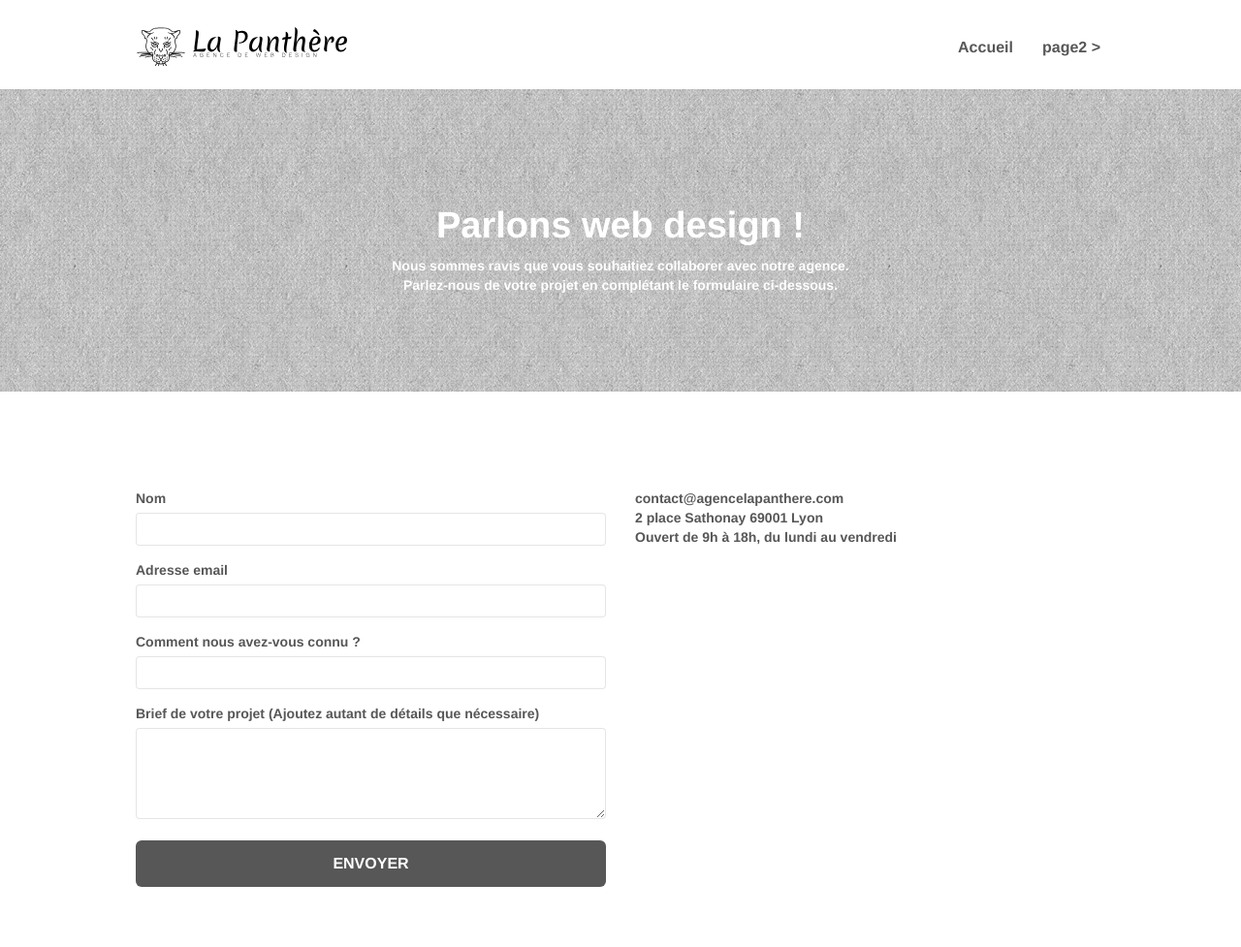
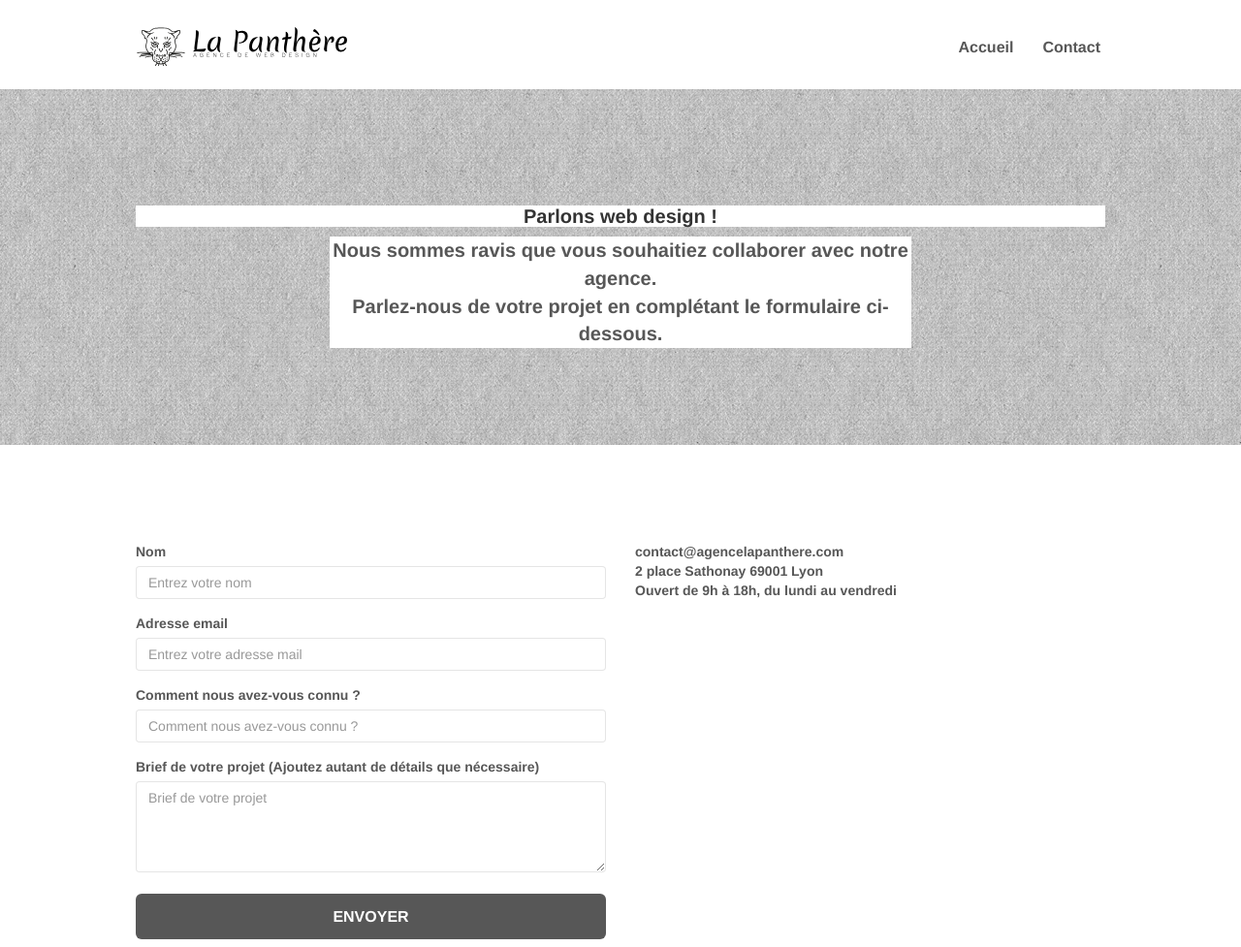
Before and after one commit to LamyaIg/Agencelapanthere, a plain HTML site: page page2.html in a window 1280 px wide. Shown: the top 977 px of the page at 97% size. Drawn offline with nearby package versions, Linux system fonts and the light colour scheme; files that its build step writes are made by us from their sources; a script that the page names is missing.

Commit message:
modification

```diff
--- a/page2.html
+++ b/page2.html
@@ -8,7 +8,7 @@
     <meta name="viewport" content="width=device-width, initial-scale=1.0, viewport-fit=cover">
     <link rel="shortcut icon" type="image/png" href="favicon.jpg">
 
-	<link rel="stylesheet" type="text/css" href="./css/bootstrap.min.css">
+	<link rel="stylesheet" type="text/css" href="./css/bootstrap.css">
 	<link rel="stylesheet" type="text/css" href="style.css">
 	<link rel="stylesheet" type="text/css" href="./css/font-awesome.min.css">
 	<link rel="stylesheet" type="text/css" href="./css/et-line.min.css">
@@ -49,7 +49,7 @@
 					<li>
 					</li>
 					<li>
-						<a href="page2.html">page2 &gt;</a>
+						<a href="page2.html">Contact</a>
 					</li>
 				</ul>
 			</div>
@@ -87,24 +87,24 @@
 						<label>
 							Nom
 						</label>
-						<input id="name" class="form-control" required />
+						<input id="name" class="form-control" required placeholder="Entrez votre nom" />
 					</div>
 					<div class="form-group">
 						<label>
 							Adresse email
 						</label>
-						<input id="email" class="form-control" type="email" required />
+						<input id="email" class="form-control" type="email" required placeholder="Entrez votre adresse mail" />
 					</div>
 					<div class="form-group">
 						<label>
 							Comment nous avez-vous connu ?
 						</label>
-						<input class="form-control" type="email" required id="input_504" />
+						<input class="form-control" type="email" required id="input_504" placeholder="Comment nous avez-vous connu ?" />
 					</div>
 					<div class="form-group">
 						<label>
 							Brief de votre projet (Ajoutez autant de détails que nécessaire)<br>
-						</label><textarea id="message" class="form-control" rows="4" cols="50" required></textarea>
+						</label><textarea id="message" class="form-control" rows="4" cols="50" required placeholder="Brief de votre projet"></textarea>
 					</div>
 					<button class="bloc-button btn btn-lg btn-block cta-hero btn-atomic-tangerine" type="submit">
 						Envoyer
--- a/style.css
+++ b/style.css
@@ -783,7 +783,9 @@ h4 {
 }
 
 .tc-white {
-    color: #FFFFFF!important;
+    color: #364577;
+    background-color: #FFF;
+    font-size: 20px;
 
 }
 
@@ -798,7 +800,7 @@ h4 {
 }
 
 .ltc-white {
-    color: #FFFFFF!important;
+    color: #575757!important;
 }
 
 .ltc-white:hover {
```
Also changed, not shown: index.html (+4 -4 lines), img/image-de-presentation.bmp (added), 2 other files.
